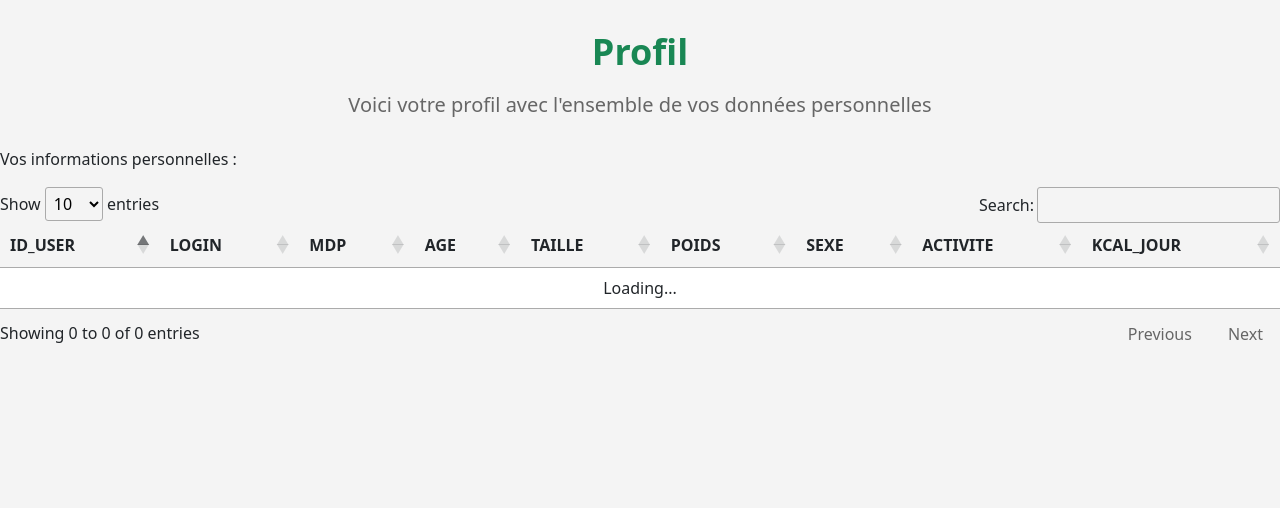
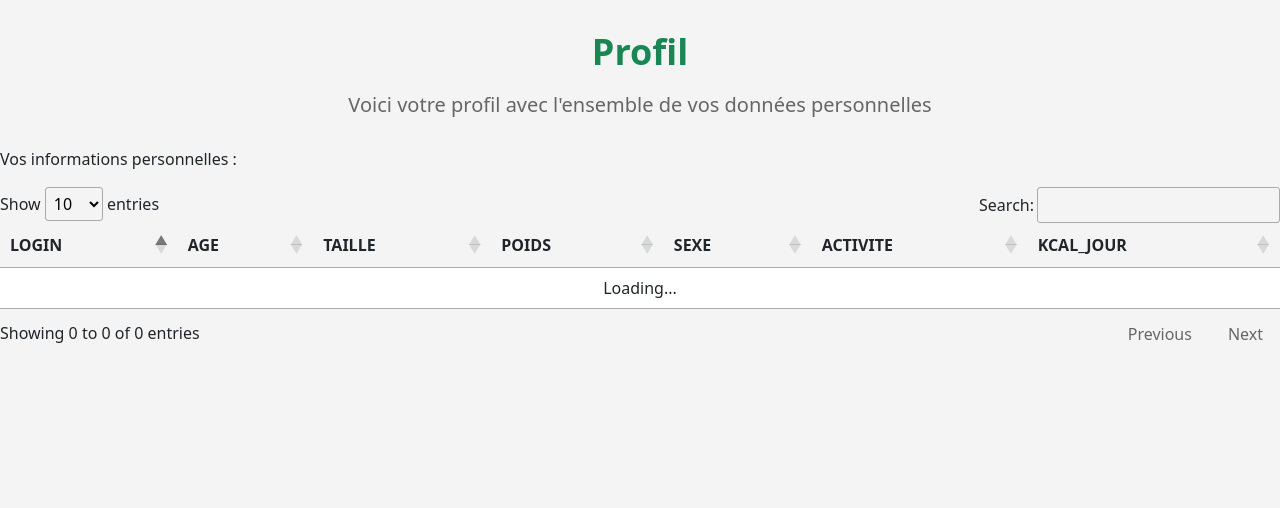
Before and after one commit to NizarMhaya/Toniz, a PHP site: page /Toniz/profil.php in a window 1280 px wide. Shown: the part 80-588 px from the top of the page. Run offline with PHP 8.4, Linux system fonts and the light colour scheme; the visitor is signed in with stand-in values (Sample User, id 1); some libraries are stand-ins or nearby versions.

Commit message:
colonnes ID_USER et MDP retirée

```diff
--- a/backend/api_profil.php
+++ b/backend/api_profil.php
@@ -70,7 +70,7 @@ if ($_SERVER['REQUEST_METHOD'] === 'GET') {
 }
 function get_aliment($pdo, $login)
 {
-    $sql = "SELECT * FROM utilisateur WHERE LOGIN = :login";
+    $sql = "SELECT LOGIN, AGE, TAILLE, POIDS, SEXE, ACTIVITE, KCAL_JOUR FROM utilisateur WHERE LOGIN = :login";
     $stmt = $pdo->prepare($sql);
     $stmt->bindParam(':login', $login, PDO::PARAM_STR);
     $stmt->execute();
--- a/frontend/js/script_profil.js
+++ b/frontend/js/script_profil.js
@@ -48,9 +48,9 @@ $(document).ready(function () {
             dataSrc: ''
         },
         columns: [
-            { "data": "ID_USER" },
+            // { "data": "ID_USER" },
             { "data": "LOGIN" },
-            { "data": "MDP" },
+            // { "data": "MDP" },
             { "data": "AGE" },
             { "data": "TAILLE" },
             { "data": "POIDS" },
--- a/frontend/profil.php
+++ b/frontend/profil.php
@@ -33,9 +33,9 @@
         <table id="myTable">
             <thead>
                 <tr>
-                    <th scope="col">ID_USER</th>
+                    <!-- <th scope="col">ID_USER</th> -->
                     <th scope="col">LOGIN</th>
-                    <th scope="col">MDP</th>
+                    <!-- <th scope="col">MDP</th> -->
                     <th scope="col">AGE</th>
                     <th scope="col">TAILLE</th>
                     <th scope="col">POIDS</th>
```
